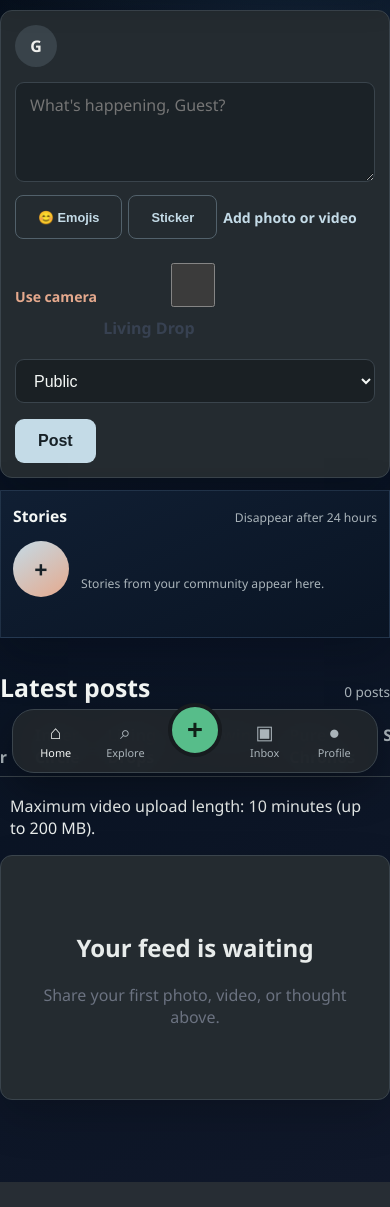
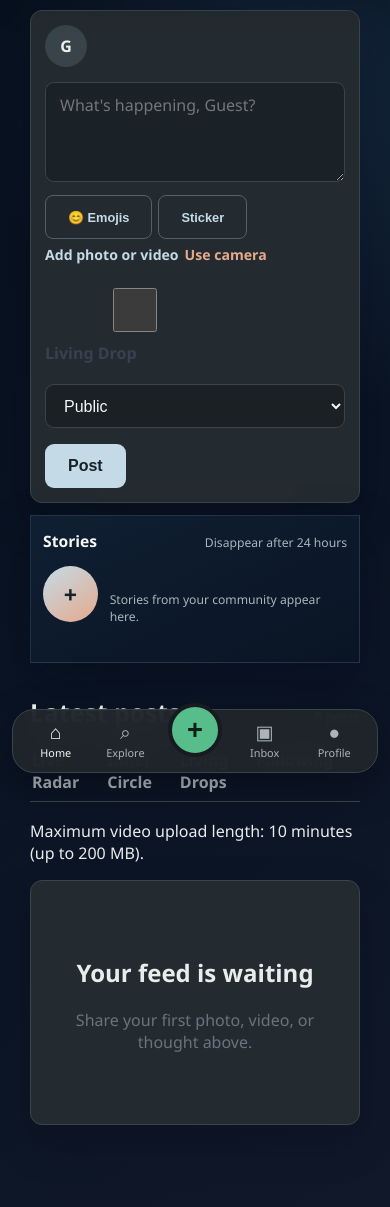
Before and after one commit to mahmudfauziyat006-commits/Zrydy, a Flask app: page /dashboard in a window 390 px wide; the page is wider, and only the part inside the window is pictured. Shown: the part 61-1268 px from the top of that part. Before the commit the page ends 1243 px from the top of that part, so only its background shows below. Run offline with Flask 3, Linux system fonts and the light colour scheme; data that the repository does not hold is empty; some libraries are stand-ins or nearby versions.

Commit message:
chore: auto-sync 2026-11-21 15:59 UTC

```diff
--- a/static/style.css
+++ b/static/style.css
@@ -3565,3 +3565,69 @@ body.zrydy-unified.auth-page.light-mode .auth-container {
         border-radius: 14px;
     }
 }
+
+@media (min-width: 601px) and (max-width: 900px) {
+    body.zrydy-unified .zrydy-feed-layout {
+        width: min(820px, calc(100% - 24px));
+        margin-inline: auto;
+        justify-content: center;
+    }
+
+    body.zrydy-unified .feed-column,
+    body.zrydy-unified .post-grid,
+    body.zrydy-unified .stories-section,
+    body.zrydy-unified .composer,
+    body.zrydy-unified .feed-heading,
+    body.zrydy-unified .feed-tabs {
+        width: 100%;
+        max-width: 680px;
+        margin-inline: auto;
+    }
+
+    body.zrydy-unified .post-grid {
+        grid-template-columns: repeat(2, minmax(0, 1fr));
+        justify-content: center;
+    }
+
+    body.zrydy-unified .zrydy-mobile-dock {
+        display: none;
+    }
+}
+
+@media (max-width: 600px) {
+    body.zrydy-unified .zrydy-feed-layout,
+    body.zrydy-unified .feed-column,
+    body.zrydy-unified .post-grid,
+    body.zrydy-unified .stories-section,
+    body.zrydy-unified .composer,
+    body.zrydy-unified .feed-heading,
+    body.zrydy-unified .feed-tabs,
+    body.zrydy-unified .messages-layout,
+    body.zrydy-unified .conversation-layout,
+    body.zrydy-unified .public-profile-layout,
+    body.zrydy-unified .profile-layout,
+    body.zrydy-unified .live-layout {
+        width: calc(100% - 20px);
+        max-width: 520px;
+        margin-inline: auto;
+    }
+
+    body.zrydy-unified .post-grid {
+        grid-template-columns: minmax(0, 1fr);
+    }
+
+    body.zrydy-unified .feed-column {
+        display: block;
+    }
+
+    body.zrydy-unified .stories-rail,
+    body.zrydy-unified .feed-tabs {
+        justify-content: flex-start;
+        overflow-x: auto;
+    }
+
+    body.zrydy-unified .zrydy-post-card {
+        width: 100%;
+        margin-inline: auto;
+    }
+}
```
